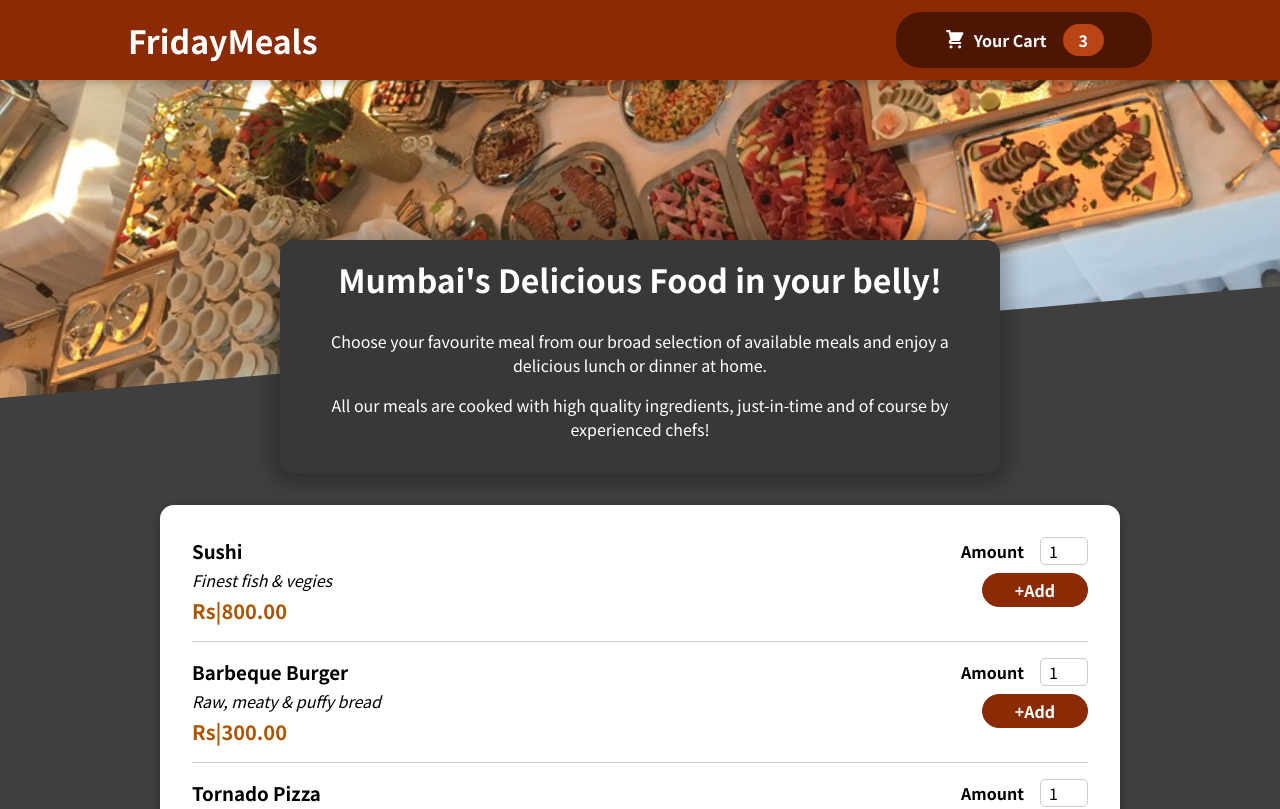
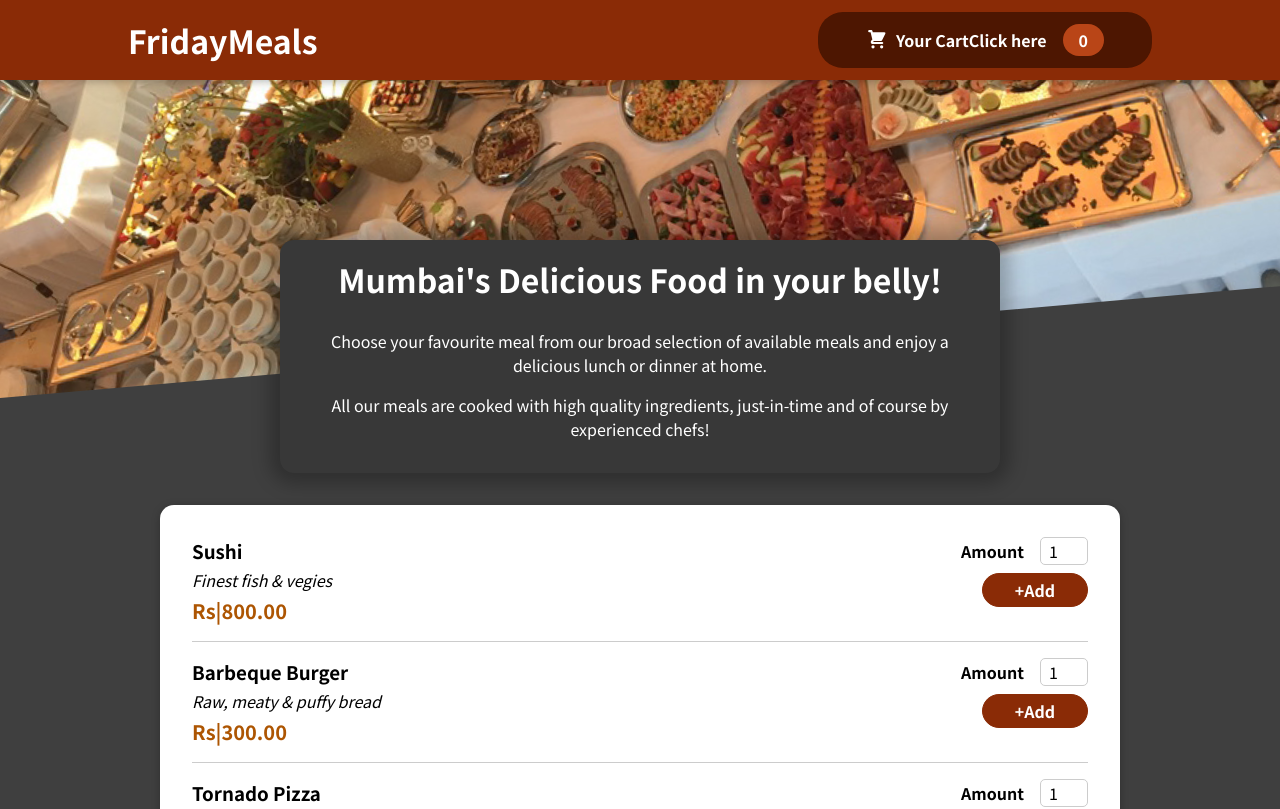
Before and after one commit to 11SID22/React-Project-3-Restaurant-App, a React (Create React App) app: page / in a window 1280 px wide. Shown: the top 809 px of the page. Built offline with nearby package versions, Linux system fonts and the light colour scheme.

Commit message:
Implemented the Cart items page using Context(store).

```diff
--- a/src/components/Cart/Cart.js
+++ b/src/components/Cart/Cart.js
@@ -1,12 +1,14 @@
-import React from "react";
+import React, {useContext} from "react";
 
 import classes from './Cart.module.css';
 import Modal from "./Modal";
+import CartContext from "../../store/cart-context";
 
 const Cart = (props) => {
-    const cartItems = <ul className={classes['cart-items']}>{[
-        { id: 'c1', name: 'Sushi', amount: '2', price: '800' },
-    ].map((item) => <li>{item.name}</li>)}
+    const cartcntx = useContext(CartContext)
+    const cartItems = <ul className={classes['cart-items']}>
+        {cartcntx.items.map((item) => (
+            <li>Name: {item.name} Price: {item.price} Quantity: {item.quantity}</li>))}
     </ul>
 
     return (
--- a/src/components/Layout/HeaderCartButton.js
+++ b/src/components/Layout/HeaderCartButton.js
@@ -1,17 +1,27 @@
-import React from "react";
+import React, { useContext } from "react";
 
 import classes from './HeaderCartButton.module.css';
 import CartIcon from "../Cart/CartIcon";
+import CartContext from "../../store/cart-context";
 
 const HeaderCardButton = (props) => {
+
+    const cartCtx = useContext(CartContext);
+
+    let quantity = 0;
+     cartCtx.items.forEach(item=> {
+        quantity = quantity + Number(item.quantity)
+    })
+
     return (
         <button className={classes.button} onClick={props.onClick}>
             <span className={classes.icon}>
                 <CartIcon />
             </span>
             <span>Your Cart</span>
+            <span>{cartCtx.message}</span>
             <span className={classes.badge}>
-                3
+                {quantity}
             </span>
         </button>
     )
--- a/src/components/Meals/MealItem/MealItem.js
+++ b/src/components/Meals/MealItem/MealItem.js
@@ -15,7 +15,8 @@
                 <div className={classes.price}>{price}</div>
             </div>
             <div>
-                <MealItemForm />
+                {console.log(props)}
+                <MealItemForm id={props.id} item={props} />
             </div>
         </li>
     );
--- a/src/components/Meals/MealItem/MealItemForm.js
+++ b/src/components/Meals/MealItem/MealItemForm.js
@@ -1,22 +1,39 @@
-import React from "react";
-
+import React, { useContext } from "react";
 import classes from './MealItemForm.module.css';
 import Input from "../../UI/Input";
+import CartContext from "../../../store/cart-context";
 
 const MealItemForm = (props) => {
+    const cartcntx = useContext(CartContext);
+
+    const addItemToCart = (event) => {
+        event.preventDefault();
+        // Use event.target to find the input field by name
+        const quantity = event.target.elements['amount_' + props.id].value;
+
+        // Add the item with quantity to the cart context
+        cartcntx.addItem({ ...props.item, quantity: quantity });
+
+        console.log('after addItemToCart', cartcntx);
+    };
+
     return (
-        <form className={classes.form}>
-            <Input label='Amount' input={{
-                id: 'amount',
-                type: 'Number',
-                min: '1',
-                max: '5',
-                step: '1',
-                defaultValue: '1'
-            }} />
-            <button>+Add</button>
+        <form className={classes.form} onSubmit={addItemToCart}>
+            <Input
+                label='Amount'
+                input={{
+                    id: 'amount_' + props.id,
+                    name: 'amount_' + props.id,  // Add a name for easier reference in the form
+                    type: 'number',
+                    min: '1',
+                    max: '5',
+                    step: '1',
+                    defaultValue: '1'
+                }}
+            />
+            <button type="submit">+Add</button>
         </form>
-    )
+    );
 };
 
 export default MealItemForm;
--- /dev/null
+++ b/src/store/CartProvider.js
@@ -0,0 +1,31 @@
+import React, { useState } from "react";
+
+import CartContext from "./cart-context";
+
+const CartProvider = (props) => {
+
+    const [items, updateItems] = useState([]);
+
+    const addItemToCartHandler = (item) => {
+        updateItems([...items, item])
+        console.log('inside addItemToCartHandler', cartContext)
+    };
+
+    const removeItemFromHandler = (id) => { };
+
+    const cartContext = {
+        items: items,
+        addItem: addItemToCartHandler,
+        removeItem: removeItemFromHandler,
+        message: 'Click here'
+    };
+
+    return (
+        <CartContext.Provider value={cartContext}>
+            {console.log('Inside CartContext.Provider', cartContext)}
+            {props.children}
+        </CartContext.Provider>
+    )
+};
+
+export default CartProvider;
--- /dev/null
+++ b/src/store/cart-context.js
@@ -0,0 +1,10 @@
+import React from "react";
+
+const CartContext = React.createContext({
+    items: [],
+    totalamount: 0,
+    addItem: (item) => { },
+    removeItem: (id) => { }
+});
+
+export default CartContext;
```
Also changed, not shown: src/App.js (+4 -3 lines).
